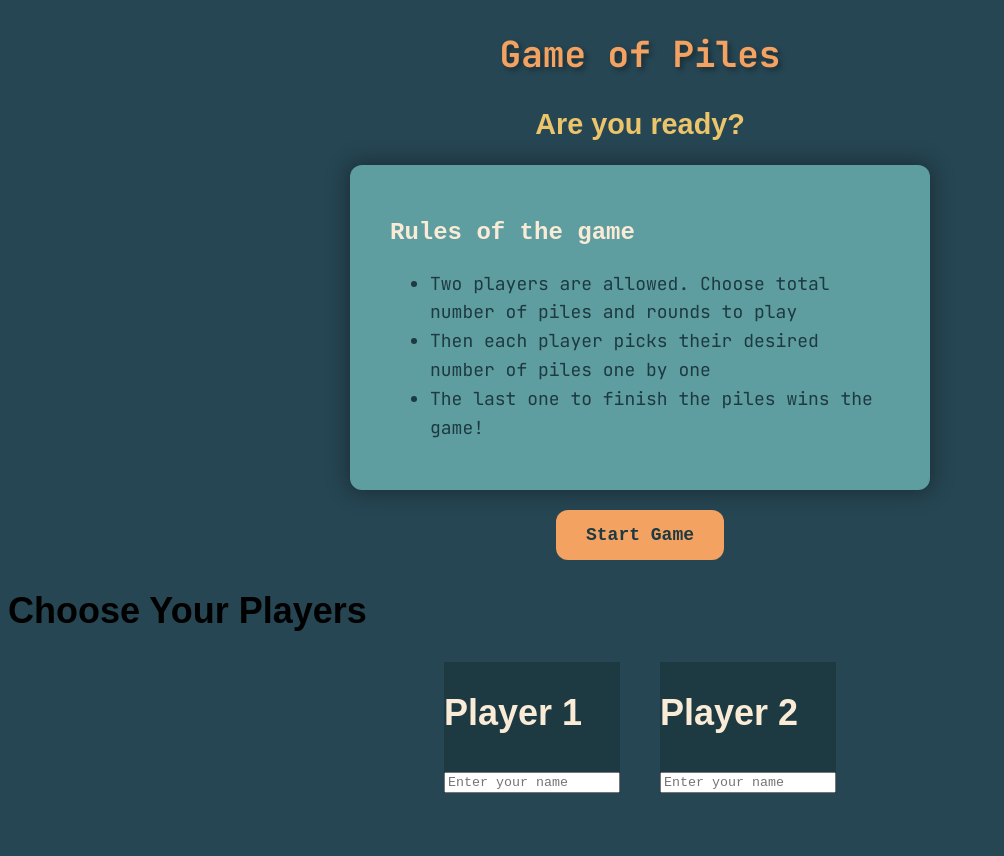
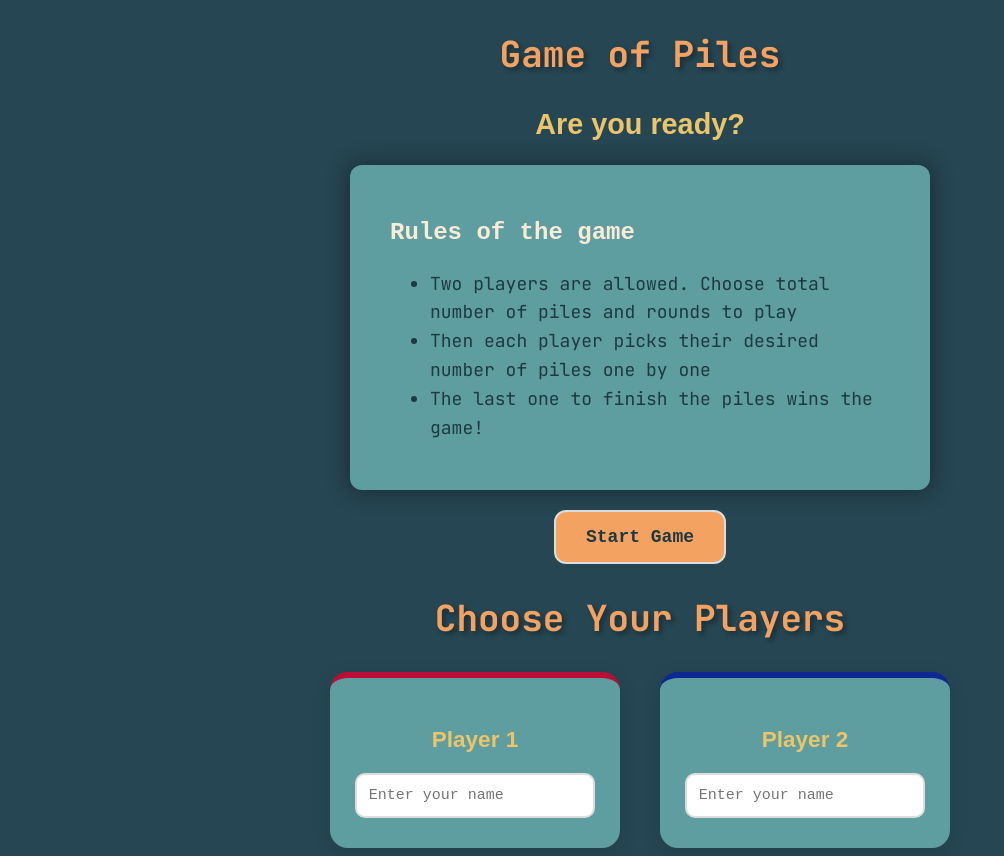
Before and after one commit to javarianabeelsyed-maker/Game-of-Piles, a plain HTML site: page index.html in a window 1280 px wide. Shown: the whole page, without its empty margins (0-1004 px from the left). Before the commit the page ends 801 px from the top, so only its background shows below. Drawn offline with Linux system fonts and the light colour scheme; a web font is replaced by a local one.

Commit message:
Styled player cards

```diff
--- a/style.css
+++ b/style.css
@@ -59,7 +59,7 @@ button {
     padding: 15px 30px;
     border-radius: 12px;
     cursor: pointer;
-    border: none;
+    border: 2px solid #ddd;
 }
 
 button:hover {
@@ -77,9 +77,53 @@ button:hover {
 .player-card input {
     font-family: 'Space Mono', monospace;
     color:#1d3941;
+    width: 85%;
+    padding: 12px;
+    border: 2px solid #ddd;
+    border-radius: 10px;
+    font-size: 15px;
+    outline: none;
+}
+
+#player-screen h1{
+    color:#F4A261;
+    text-align: center;
+    font-size: 20;
+    font-family: 'JetBrains Mono', monospace;
+    text-shadow: 3px 3px 5px #0000005a;
+}
+
+#player-screen h2{
+    color: #ECC46A;
+    font-family: "Tiny5 Duo", sans-serif;
+    margin-bottom: 20px;
 }
 
 .player-card {
-    background-color: #1d3941;
-    color:antiquewhite;
+    color: #5F9EA0;
+    font-size: 15px;
+    outline: none;
+    width: 250px;
+    padding: 30px 20px;
+    border-radius: 18px;
+    text-align: center;
+    background-color: #5F9EA0;
+    box-shadow: 0 5px 20px rgba(0, 0, 0, 0.1);
+    transition: transform 0.3s ease;
 }
+
+.player-card:hover {
+    transform: translateY(-6px);
+}
+
+.player-card input:focus {
+    border-color: #1d3941;
+}
+
+.player-card:first-child {
+    border-top: 6px solid #bb0d36;
+}
+
+.player-card:last-child {
+    border-top: 6px solid #0d2892;
+}
```
